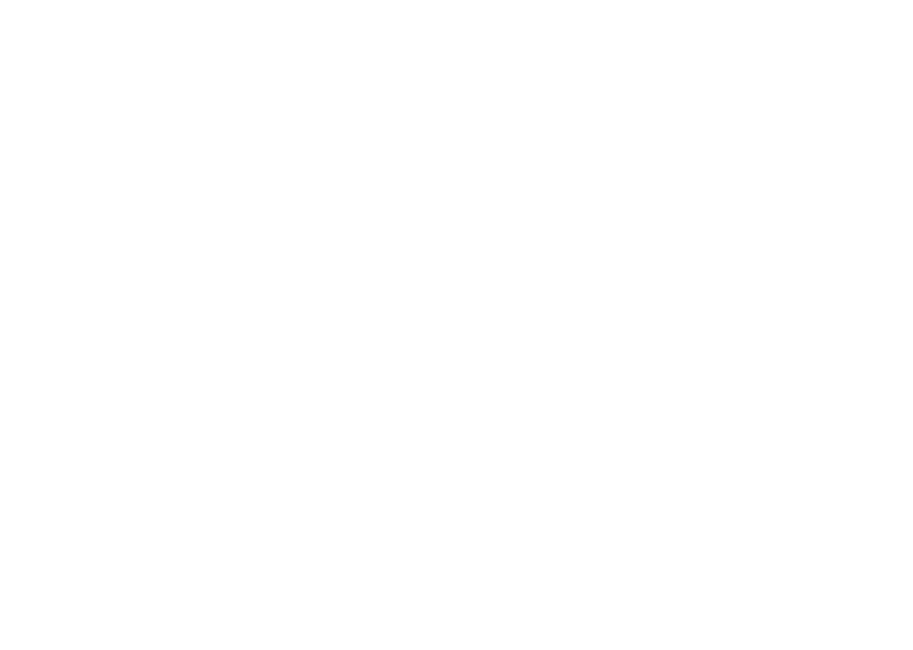
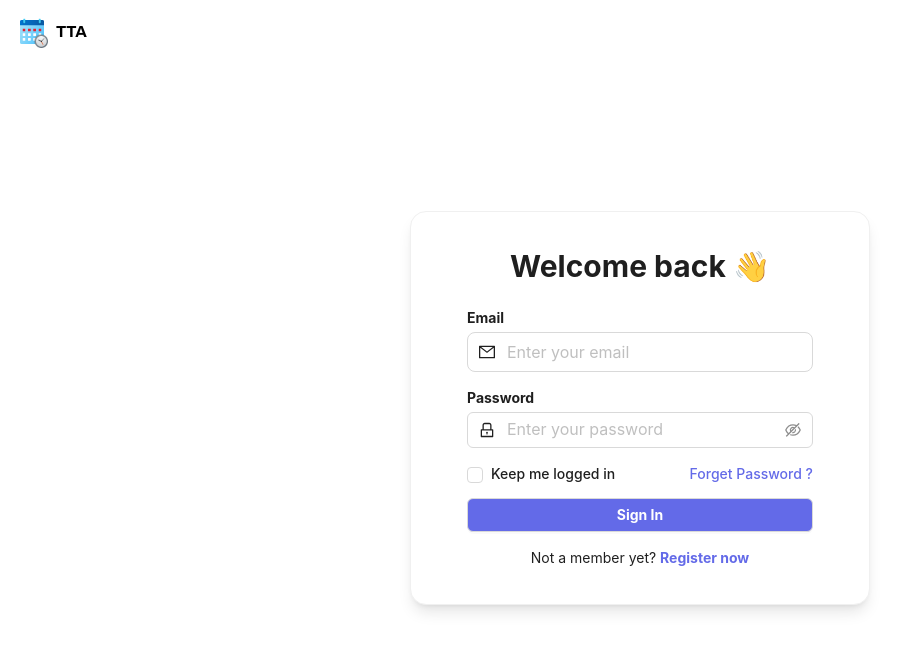
Before and after one commit to VineethRV/TimetableArchitecht, a Next.js app: page /signin in a window 1280 px wide. Shown: the top 650 px of the page, without its empty margins (0-913 px from the left). Built offline with nearby package versions, Linux system fonts and the light colour scheme.

Commit message:
added Signin page

```diff
--- /dev/null
+++ b/app/components/SigninPage/Header.tsx
@@ -0,0 +1,14 @@
+import React from 'react'
+import Logo from '@/public/Logo.png'
+import Image from 'next/image'
+
+const Header = () => {
+  return (
+    <div className='flex space-x-2 px-4 py-4 items-center'>
+        <Image src={Logo} alt='Logo' className='h-8 w-8'/>
+        <h1 className='font-bold text-base'>TTA</h1>
+    </div>
+  )
+}
+
+export default Header
--- /dev/null
+++ b/app/components/SigninPage/SigninFormCard.tsx
@@ -0,0 +1,48 @@
+"use client"
+import {
+  EyeInvisibleOutlined,
+  EyeTwoTone,
+  LockOutlined,
+  MailOutlined,
+} from "@ant-design/icons";
+import { Button, Card, Input } from "antd";
+import React from "react";
+import { Checkbox } from "antd";
+
+const SigninFormCard = () => {
+  return (
+    <Card className="flex flex-col w-[460px] px-8 rounded-2xl py-3 shadow-lg">
+      <h1 className="font-bold text-3xl text-center">Welcome back 👋</h1>
+      <div className="flex flex-col space-y-1 mt-6">
+        <h1 className="font-bold text-sm">Email</h1>
+        <Input
+          size="large"
+          placeholder="Enter your email"
+          prefix={<MailOutlined className="pr-2" />}
+        />
+      </div>
+      <div className="flex flex-col space-y-1 mt-4">
+        <h1 className="font-bold text-sm">Password</h1>
+        <Input.Password
+          placeholder="Enter your password"
+          iconRender={(visible) =>
+            visible ? <EyeTwoTone /> : <EyeInvisibleOutlined />
+          }
+          prefix={<LockOutlined className="pr-2"/>}
+          className="text-base"
+        />
+      </div>
+      <div className="flex mt-4 justify-between">
+          <div className="flex space-x-2">
+            <Checkbox/>
+            <p className="text-sm font-medium">Keep me logged in</p>
+          </div>
+          <p className="text-[#636AE8FF] font-medium hover:cursor-pointer text-sm">Forget Password ?</p>
+      </div>
+      <Button className="mt-3 w-full bg-[#636AE8FF] font-bold py-4 text-white">Sign In</Button>
+      <p className="text-sm text-center mt-4">Not a member yet? <span className="text-[#636AE8FF] font-bold hover:cursor-pointer">Register now</span></p>
+    </Card>
+  );
+};
+
+export default SigninFormCard;
--- a/app/components/SignupPage/Topbar.tsx
+++ b/app/components/SignupPage/Topbar.tsx
@@ -8,7 +8,7 @@
     <div className='flex justify-between w-full h-fit'>
         <div className='flex items-center space-x-2'>
             <Image className='h-8 w-8' src={Logo} alt="Logo"/>
-            <h1 className='font-bold text-base'>TTO</h1>
+            <h1 className='font-bold text-base'>TTA</h1>
         </div>
         <div className={`flex items-center text-sm ${InterFont.className}`}>
         <p>Already have an account ? <span className='text-[#636AE8FF] underline hover:cursor-pointer'>Sign in</span></p>
--- a/app/signin/page.tsx
+++ b/app/signin/page.tsx
@@ -1,9 +1,14 @@
 import React from 'react'
+import Header from '../components/SigninPage/Header'
+import SigninFormCard from '../components/SigninPage/SigninFormCard'
 
 const Page = () => {
   return (
     <>
-
+        <Header/>
+        <div className='flex justify-center items-center h-[86vh]'>
+        <SigninFormCard/>
+        </div>
     </>
   )
 }
```
